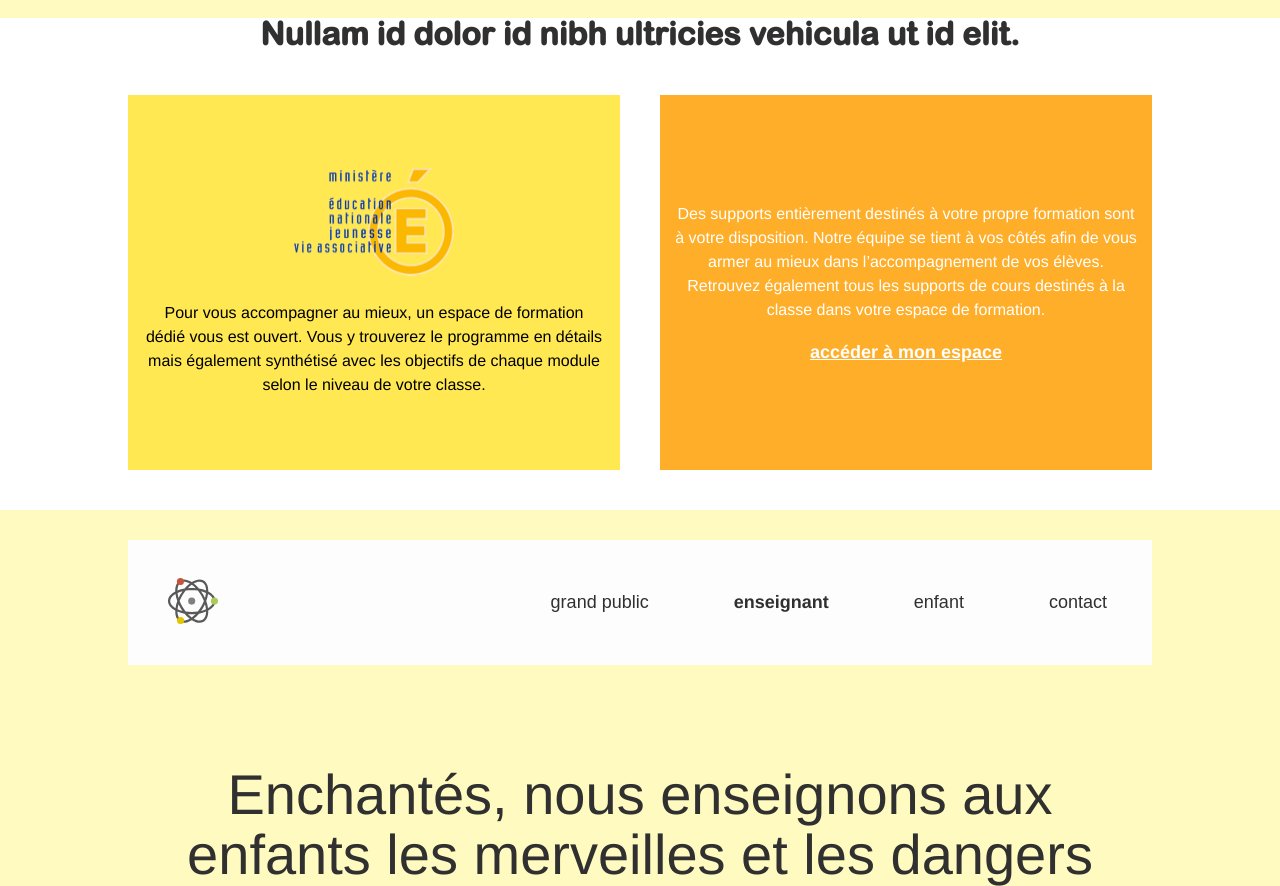
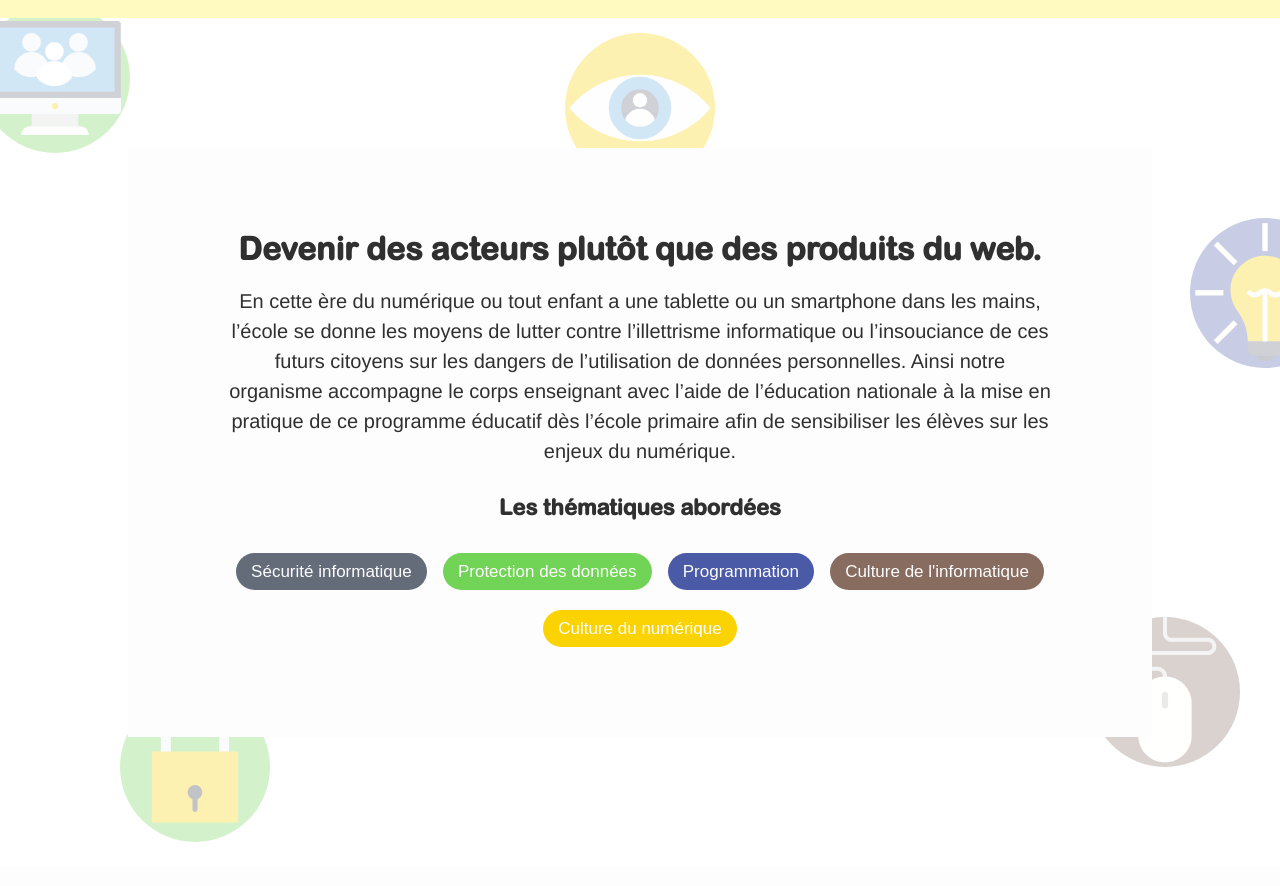
Before and after one commit to fannywho/hetic-nno, a website: page app/teachers.html in a window 1280 px wide. Shown: the part 731-1617 px from the top of the page. Drawn offline with nearby package versions, Linux system fonts and the light colour scheme; files that its build step writes are made by us from their sources; a web font is replaced by a local one.

Commit message:
feat(programm): program details and themes

```diff
--- a/app/scss/partials/_common.scss
+++ b/app/scss/partials/_common.scss
@@ -29,43 +29,40 @@
   font-family: ArialRoundedBold;
   font-size: 18px;
   color: $basicBlack;
+  line-height: 1.33;
 
-  @include bp("mobile") {
+  @include bp("desktop") {
     font-size: 32px;
   }
 }
 
+.themes-label {
+  color: $basicWhite;
+  display: inline;
+  padding: 10px 15px;
+  margin: 10px 0;
+  cursor: default;
+  @include text(Helvetica, 17px, normal, normal, normal, auto, auto, auto);
+}
+
 .themes-label--itSecurity {
   @include item-rounded(auto, auto, 20px, $itSecurity);
-  color: $basicWhite;
 }
 
 .themes-label--dataProtection{
   @include item-rounded(auto, auto, 20px, $dataProtection);
-  color: $basicWhite;
 }
 
 .themes-label--algorithm{
   @include item-rounded(auto, auto, 20px, $algorithm);
-  color: $basicWhite;
 }
 
 .themes-label--itCulture{
   @include item-rounded(auto, auto, 20px, $itCulture);
-  color: $basicWhite;
 }
 
 .themes-label--digitalCulture{
   @include item-rounded(auto, auto, 20px, $digitalCulture);
-  color: $basicWhite;
-}
-
-.introduction-box{
-  opacity: 0;
-  @include bp("desktop") {
-    opacity: 1;
-    @include box(#DDD, 80%, auto);
-  }
 }
 
 .text-big{
@@ -74,10 +71,6 @@
     font-size: 20px;
     line-height: 30px;
   }
-}
-
-.themes-icon{
-  opacity: 0.5;
 }
 
 .reassurance-box-yellow{
--- /dev/null
+++ b/app/scss/partials/_introduction.scss
@@ -0,0 +1,118 @@
+.introduction {
+  position: relative;
+  overflow: hidden;
+}
+
+.introduction-text {
+  width: 80%;
+  margin: 0 auto;
+  padding: 80px 0;
+  box-sizing: border-box;
+  color: $basicBlack;
+  @include bp("desktop") {
+    background-color: $basicWhite;
+    text-align: center;
+    padding: 80px 100px;
+    margin: 130px auto;
+  }
+
+  &-detail {
+    @include text(Helvetica, 16px, lighter, normal, normal, auto, auto, auto);
+    display: block;
+    margin: 15px 0 30px;
+    line-height: 1.5;
+
+    @include bp("desktop") {
+      font-size: 20px;
+    }
+  }
+}
+
+.introduction-text-detail--bold {
+  color: $basicBlack;
+  @include text(ArialRoundedBold, 16px, bold, normal, normal, auto, auto, auto);
+  @include bp("desktop") {
+    font-size: 22px;
+    margin-bottom: 25px;
+  }
+}
+
+.themes-list {
+  display: flex;
+  flex-direction: column;
+  align-items: flex-start;
+
+  @include bp("desktop") {
+    flex-direction: row;
+    flex-wrap: wrap;
+    align-items: center;
+    justify-content: space-around;
+  }
+}
+
+.theme-icon{
+  width: 150px;
+  opacity: 0.3;
+  z-index: -1;
+
+
+  &--algorithm {
+    position: absolute;
+    top: 245px;
+    left: -85px;
+  }
+  &--itCulture {
+    position: absolute;
+    bottom: 275px;
+    right: -40px;
+  }
+  &--digitalCulture {
+    position: absolute;
+    top: -15px;
+    left: -60px;
+  }
+  &--dataProtection {
+    position: absolute;
+    bottom: 25px;
+    left: 120px;
+  }
+  &--itSecurity {
+    position: absolute;
+    top: 90px;
+    right: -75px;
+  }
+
+
+  @include bp("desktop") {
+    &--algorithm {
+      position: absolute;
+      top: 200px;
+      left: auto;
+      right: -60px;
+    }
+    &--itCulture {
+      position: absolute;
+      bottom: 100px;
+      right: 40px;
+      z-index: -1;
+    }
+    &--digitalCulture {
+      position: absolute;
+      top: -15px;
+      left: -20px;
+      z-index: -1;
+    }
+    &--dataProtection {
+      position: absolute;
+      bottom: 25px;
+      left: 120px;
+    }
+    &--itSecurity {
+      position: absolute;
+      top: 15px;
+      left: 50%;
+      margin-left: -75px;
+      z-index: -1;
+    }
+  }
+}
--- a/app/scss/style.scss
+++ b/app/scss/style.scss
@@ -52,6 +52,7 @@ table {
 @import 'partials/breakpoints';
 @import 'partials/common';
 @import 'partials/landing';
+@import 'partials/introduction';
 @import 'partials/form';
 @import 'partials/sections/_reassurance';
 @import 'partials/s-support';
--- a/app/teachers.html
+++ b/app/teachers.html
@@ -49,6 +49,61 @@
         </div>
     </div>
 </section>
+<!-- introduction -->
+<section class="introduction">
+  <div class="introduction-text">
+    <h2 class="headline">
+      Devenir des acteurs plutôt que des produits du web.
+    </h2>
+    <span class="introduction-text-detail">
+      En cette ère du numérique ou tout enfant a une tablette ou un smartphone dans les mains,
+      l’école se donne les moyens de lutter contre l’illettrisme informatique ou l’insouciance
+      de ces futurs citoyens sur les dangers de l’utilisation de données personnelles.
+      Ainsi notre organisme accompagne le corps enseignant avec l’aide de l’éducation nationale à
+      la mise en pratique de ce programme éducatif dès l’école primaire afin de sensibiliser les élèves
+      sur les enjeux du numérique.
+    </span>
+    <div class="themes">
+      <h3 class="introduction-text-detail--bold">Les thématiques abordées</h3>
+      <div class="themes-list">
+        <span class="themes-label themes-label--itSecurity">Sécurité informatique</span>
+        <span class="themes-label themes-label--dataProtection">Protection des données</span>
+        <span class="themes-label themes-label--algorithm">Programmation</span>
+        <span class="themes-label themes-label--itCulture">Culture de l'informatique</span>
+        <span class="themes-label themes-label--digitalCulture">Culture du numérique</span>
+     </div>
+    </div>
+  </div>
+  <img src="img/img-layout/algo.svg" class="theme-icon theme-icon--algorithm" alt=""/>
+  <img src="img/img-layout/culture-informatique.svg" class="theme-icon theme-icon--itCulture" alt=""/>
+  <img src="img/img-layout/culture-numerique.svg" class="theme-icon theme-icon--digitalCulture" alt=""/>
+  <img src="img/img-layout/protection-donnees.svg" class="theme-icon theme-icon--dataProtection" alt=""/>
+  <img src="img/img-layout/securite.svg" class="theme-icon theme-icon--itSecurity" alt=""/>
+</section>
+<section class="s-support">
+        <div class="s-support__inner">
+            <h2 class="headline s-support__headline">Nullam id dolor id nibh ultricies vehicula ut id elit.</h2>
+
+            <div class="support-cards">
+                <div class="support-card">
+                    <img src="./img/supports-visuels.jpg" class="support-card__img" alt="">
+                    <h3 class="support-card--headline">Intégrer les logiques de programmation de base grâce aux serious game</h3>
+                    <span class="support-card__caption">Serious game « Blabla »</span>
+                </div>
+                <div class="support-card active">
+                    <img src="./img/supports-ateliers.jpg" class="support-card__img" alt="">
+                    <h3 class="support-card--headline">Comprendre l’impact de leurs actions en ligne à travers des ateliers de jeux ou de débats</h3>
+                    <span class="support-card__caption">Atelier « blabla » à Marcel Sembat</span>
+                </div>
+                <div class="support-card">
+                    <img src="./img/support-1.jpg" class="support-card__img" alt="">
+                    <h3 class="support-card--headline">Apprendre les bases de l’informatique simplement en s’appuyant sur des supports visuels synthétiques</h3>
+                    <span class="support-card__caption">Serious game « Blabla »</span>
+                </div>
+            </div>
+        </div>
+    </div>
+</section>
 
 <!-- Reassurance -->
 <section class="reassurance">
@@ -75,53 +130,8 @@
             </p>
         </div>
     </div>
-</section>
-
-
+  </section>
 <!-- Form  -->
-<section class='landing'>
-    <div class="landing-content">
-        <nav>
-            <a href="index.html">
-                <img src="img/img-layout/logo.svg" class="logo" alt="NNO"/>
-            </a>
-            <img src="img/img-layout/menu.svg" class="burger-menu" alt="menu" />
-        </nav>
-        <h2 class="landing-title">
-            Enchantés, nous enseignons aux enfants les merveilles et les dangers du numérique !
-            Et vous, qui êtes vous ?
-            <select id="target">
-                <option value="parent">parent</option>
-                <option value="enseignant" selected>enseignant</option>
-                <option value="enfant">enfant</option>
-            </select>
-        </h2>
-        <button class="landing-button">c'est parti !</button>
-    </div>
-    <div class="landing-content--desktop">
-        <nav>
-            <a href="index.html">
-                <img src="img/img-layout/logo.svg" class="logo" alt="NNO"/>
-            </a>
-            <ul class="nav-menu text-normal">
-                <li><a href="index.html">grand public</a></li>
-                <li class="active"><a href="teachers.html">enseignant</a></li>
-                <li><a href="kids.html">enfant</a></li>
-                <li><a href="#form">contact</a></li>
-            </ul>
-        </nav>
-        <h2 class="landing-title">
-            Enchantés, nous enseignons aux enfants les merveilles et les dangers du numérique !
-            Et vous, qui êtes vous ?
-        </h2>
-        <div class="landing-buttons">
-            <button class="landing-button landing-button--yellow">grand public</button>
-            <button class="landing-button landing-button--lightorange">enfant</button>
-            <button class="landing-button">enseignant</button>
-        </div>
-    </div>
-</section>
-
 <section id="form">
     <div id="form__container">
         <form class="contact-form">
```
Also changed, not shown: app/index.html (+30 -2 lines).
